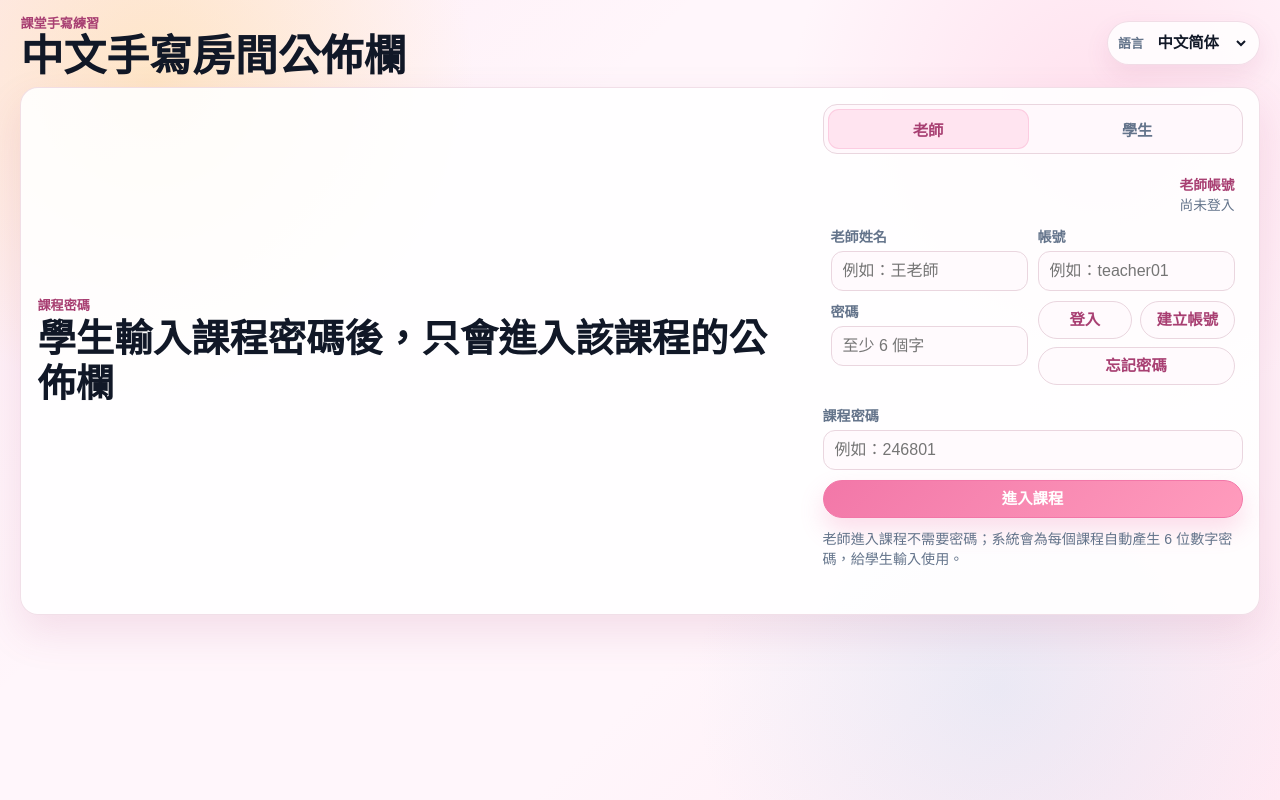
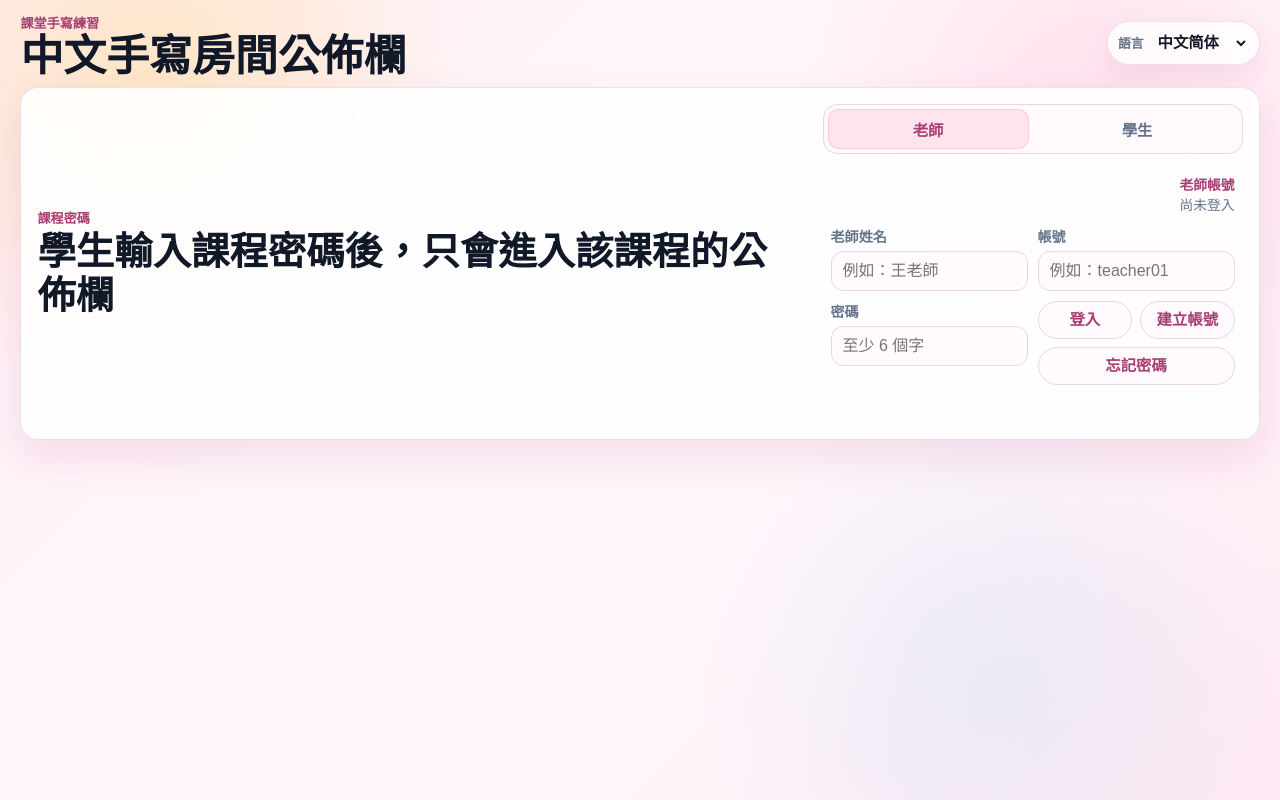
Before and after one commit to doradana/classroom-handwriting-board, a plain HTML site: page index.html in a window 1280 px wide. Drawn offline with Linux system fonts and the light colour scheme.

Commit message:
Hide room entry div in index.html

```diff
--- a/index.html
+++ b/index.html
@@ -82,7 +82,7 @@
               </div>
             </section>
 
-            <div id="roomEntry" class="room-entry">
+            <div id="roomEntry" class="room-entry" hidden>
               <label>
                 <span data-i18n="roomCodeLabel">課程密碼</span>
                 <input id="roomCode" inputmode="numeric" pattern="[0-9]{6}" maxlength="6" data-i18n-placeholder="roomCodePlaceholder" placeholder="例如：246801" required />
```
